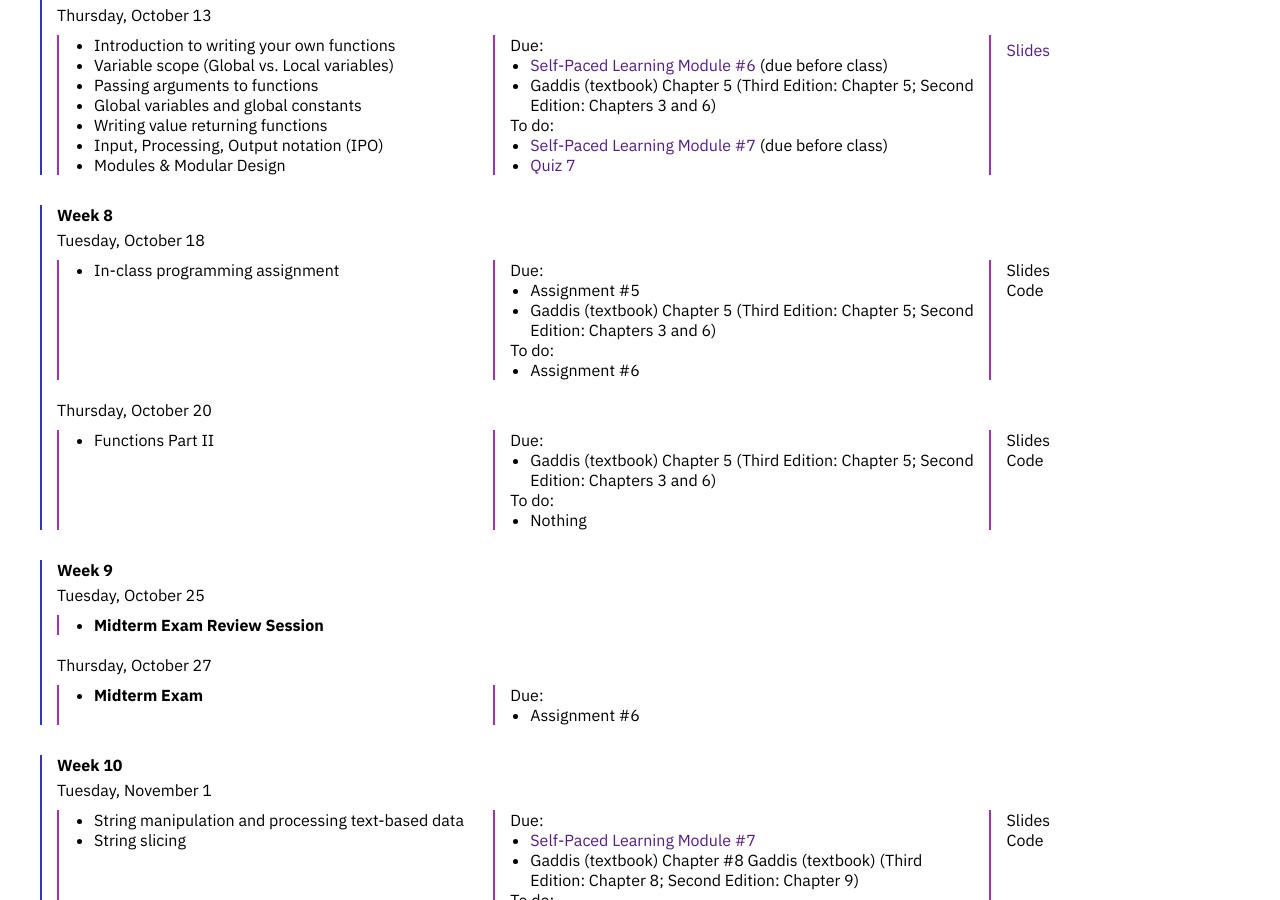
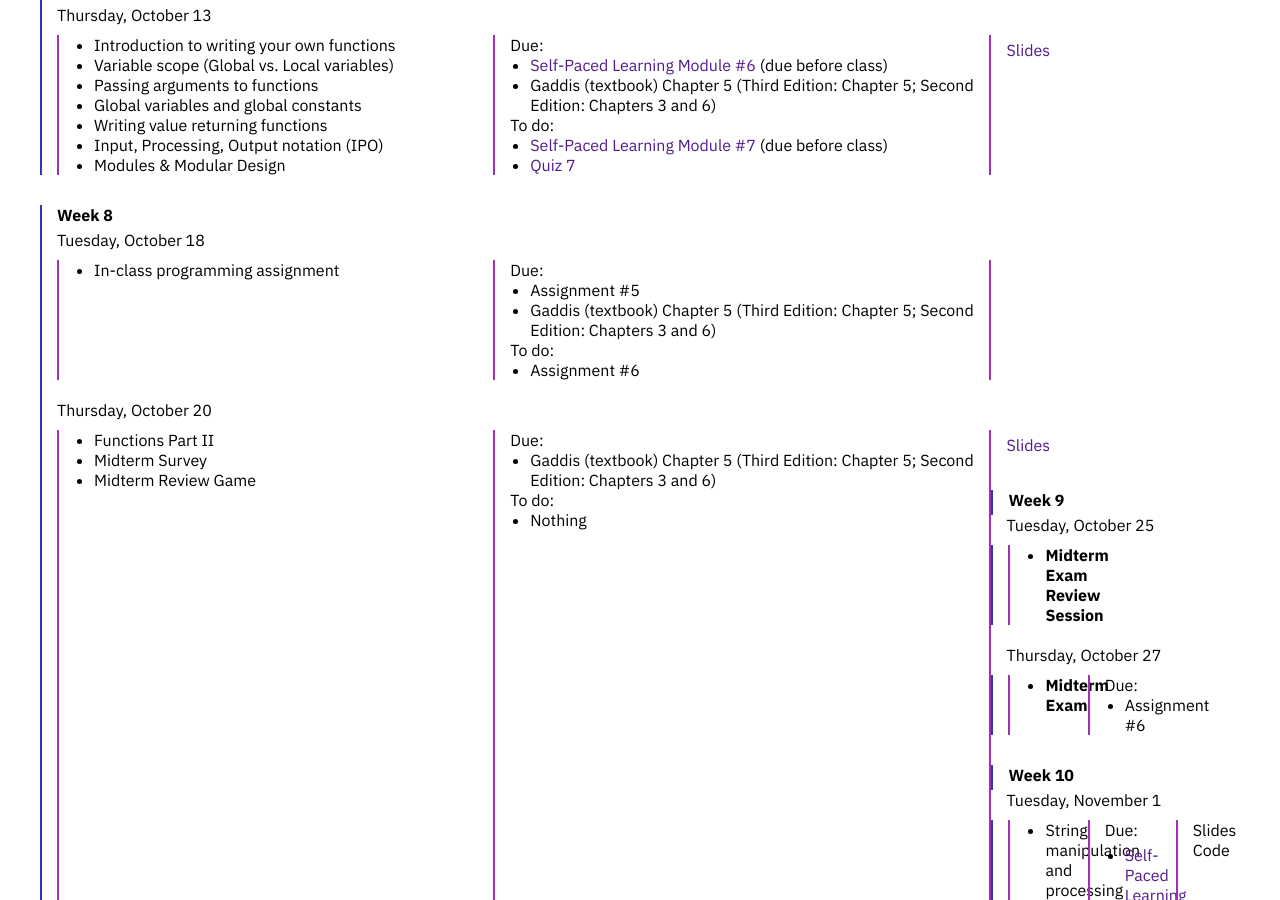
Before and after one commit to emilydidthis/-CSCI-UA.0002-Fall22, a Jekyll site: the page built from schedule.markdown, in a window 1280 px wide and 900 px high, scrolled down 2560 px. Built offline with Jekyll 4.4.1, drawn with Linux system fonts in a browser that asks for light colours.

Commit message:
functions midterm slides

```diff
--- a/schedule.markdown
+++ b/schedule.markdown
@@ -417,8 +417,6 @@ To do:
 <div class="week-column materials" markdown="1">
 
 ### Materials
-Slides
-Code
 </div>
 </div>
 <br>
@@ -429,6 +427,8 @@ Thursday, October 20
 
 ### Topics
 - Functions Part II
+- Midterm Survey
+- Midterm Review Game
 </div>
 <div class="week-column assigned" markdown="1">
 
@@ -443,10 +443,8 @@ To do:
 <div class="week-column materials" markdown="1">
 
 ### Materials
-Slides
-Code
-</div>
-</div>
+<a href="{{ site.url }}{{ site.baseurl }}/assets/slides/14-modules-midterm-review.pdf">Slides</a>
+
 
 <!-- ------------------------------------------------ -->
 ## Week 9
```
Also changed, not shown: 1 other file.
